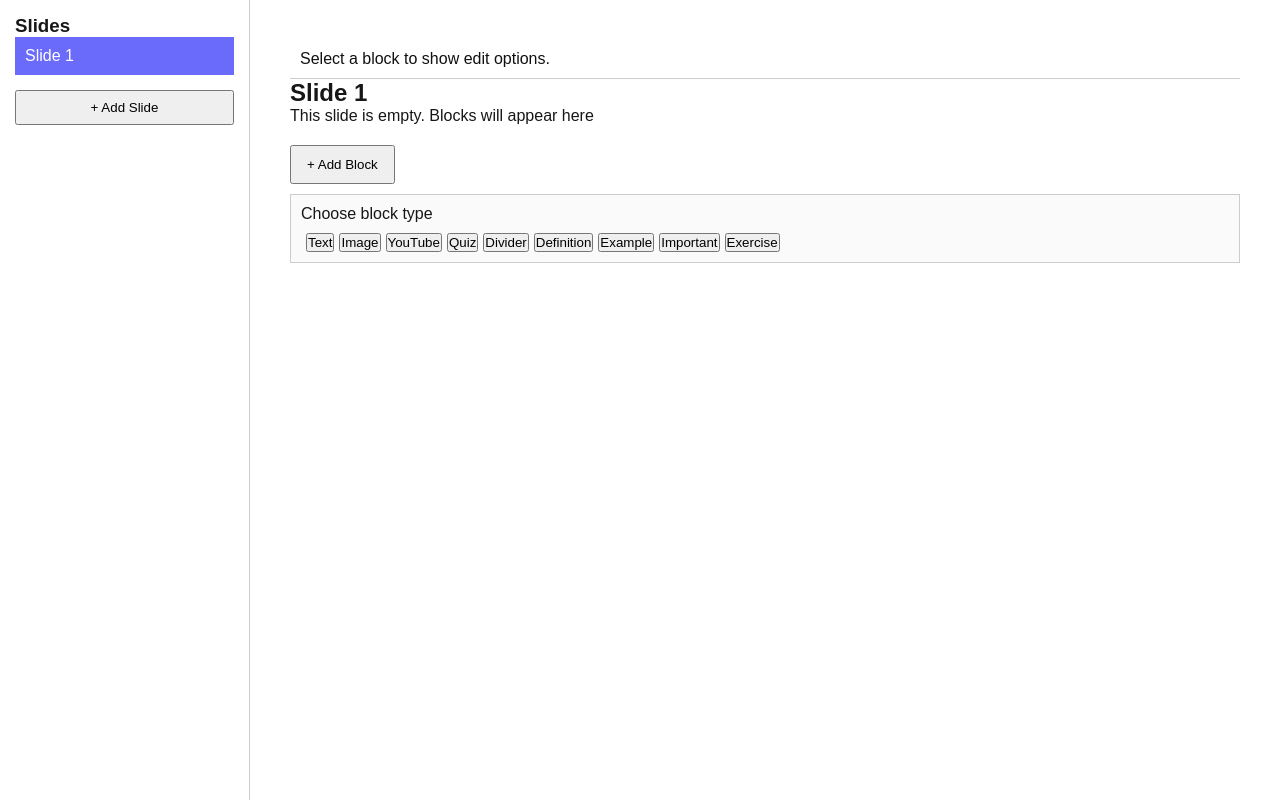
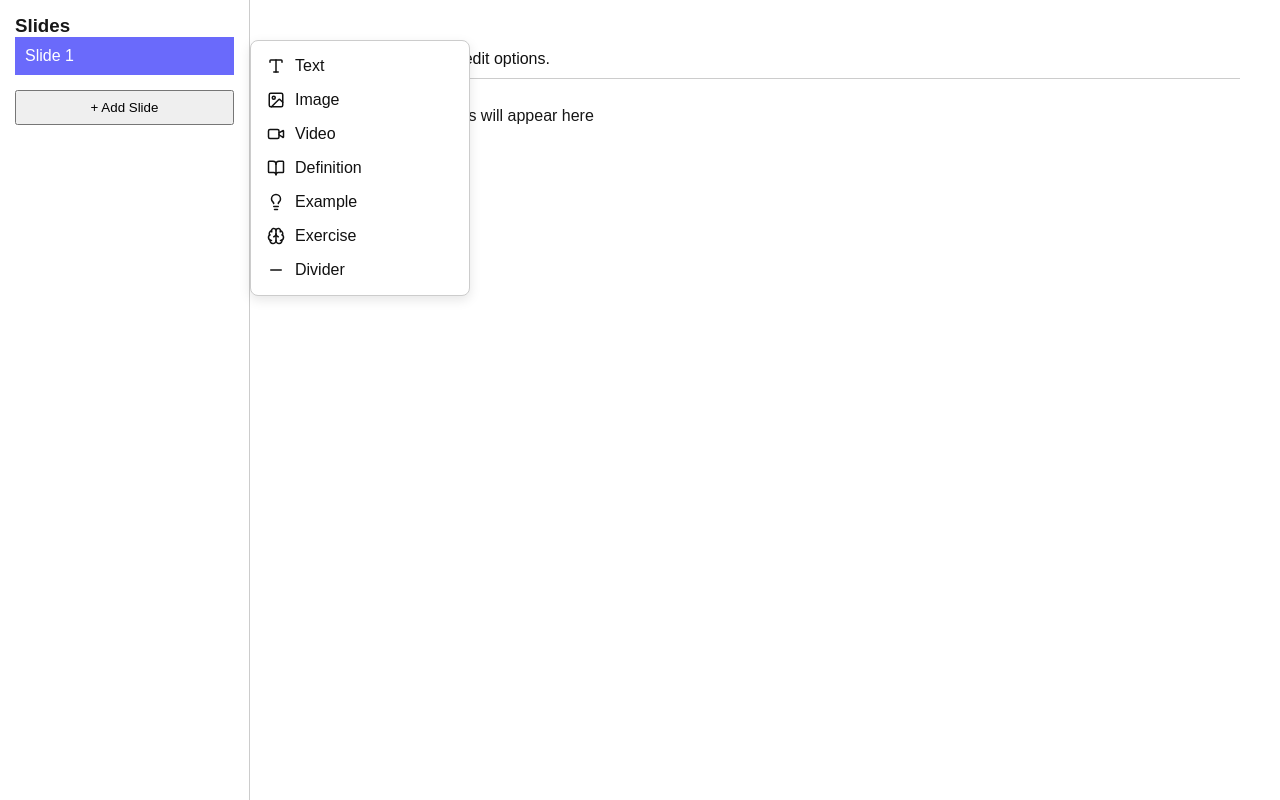
Before and after one commit to Danny-Ngolo/slide_editor, a Next.js app: page /slides in a window 1280 px wide. Both pictures are taken after a click on the button "+ Add Block". Built offline with nearby package versions, Linux system fonts and the light colour scheme.

Commit message:
implement the insertMenu for different block categories

```diff
--- /dev/null
+++ b/src/app/slides/components/InsertMenu.jsx
@@ -0,0 +1,74 @@
+"use client";
+
+import React from "react";
+import {
+  Type,
+  Image,
+  Video,
+  BookOpen,
+  Brain,
+  Lightbulb,
+  Minus,
+} from "lucide-react";
+
+const InsertMenu = ({ onSelect, onClose }) => {
+  const items = [
+    { type: "text", label: "Text", icon: Type },
+    { type: "image", label: "Image", icon: Image },
+    { type: "video", label: "Video", icon: Video },
+    { type: "definition", label: "Definition", icon: BookOpen },
+    { type: "example", label: "Example", icon: Lightbulb },
+    { type: "exercise", label: "Exercise", icon: Brain },
+    { type: "divider", label: "Divider", icon: Minus },
+  ];
+
+  return (
+    <div
+      style={{
+        position: "absolute",
+        top: "40px",
+        left: "0",
+        background: "white",
+        border: "1px solid #ccc",
+        borderRadius: "8px",
+        padding: "8px",
+        width: "220px",
+        boxShadow: "0 4px 12px rgba(0,0,0,0.1)",
+        zIndex: 100,
+      }}
+    >
+      {items.map((item) => {
+        const Icon = item.icon;
+        console.log("item", item);
+
+        return (
+          <div
+            key={item.type}
+            onClick={() => {
+              onSelect(item.type);
+              onClose();
+            }}
+            onMouseEnter={(e) => (e.currentTarget.style.background = "#eee")}
+            onMouseLeave={(e) =>
+              (e.currentTarget.style.background = "transparent")
+            }
+            style={{
+              display: "flex",
+              alignItems: "center",
+              gap: "10px",
+              padding: "8px",
+              cursor: "pointer",
+              borderRadius: "6px",
+              color: "#111",
+            }}
+          >
+            <Icon size={18} />
+            <span>{item.label}</span>
+          </div>
+        );
+      })}
+    </div>
+  );
+};
+
+export default InsertMenu;
--- a/src/app/slides/components/SlideCanvas.jsx
+++ b/src/app/slides/components/SlideCanvas.jsx
@@ -4,14 +4,15 @@ import React, { useState } from "react";
 import BlockSelector from "./BlockSelector";
 import BlockRenderer from "./blocks/BlockRenderer";
 import EditorToolBar from "./EditorToolBar";
+import InsertMenu from "./InsertMenu";
 
 const SlideCanvas = ({ slide, addBlock, updateBlock, toggleImportant }) => {
   if (!slide) return null;
 
-  const [showSelector, setShowSelector] = useState(false);
+  const [showInsertMenu, setShowInsertMenu] = useState(false);
 
   return (
-    <div style={{ padding: "40px", flex: "1" }}>
+    <div style={{ padding: "40px", flex: "1", position: "relative" }}>
       <div
         styles={{
           maxWidth: "800px",
@@ -45,20 +46,18 @@ const SlideCanvas = ({ slide, addBlock, updateBlock, toggleImportant }) => {
         )}
 
         <button
-          onClick={() => setShowSelector(true)}
+          onClick={() => setShowInsertMenu(true)}
           style={{ marginTop: "20px", padding: "10px 15px" }}
         >
           + Add Block
         </button>
 
-        {/* BLOCK SELECTOR */}
-
-        {showSelector && (
-          <BlockSelector
-            addBlock={(type) => {
+        {showInsertMenu && (
+          <InsertMenu
+            onSelect={(type) => {
               addBlock(slide.id, type);
-              setShowSelector(false);
             }}
+            onClose={() => setShowInsertMenu(false)}
           />
         )}
       </div>
```
